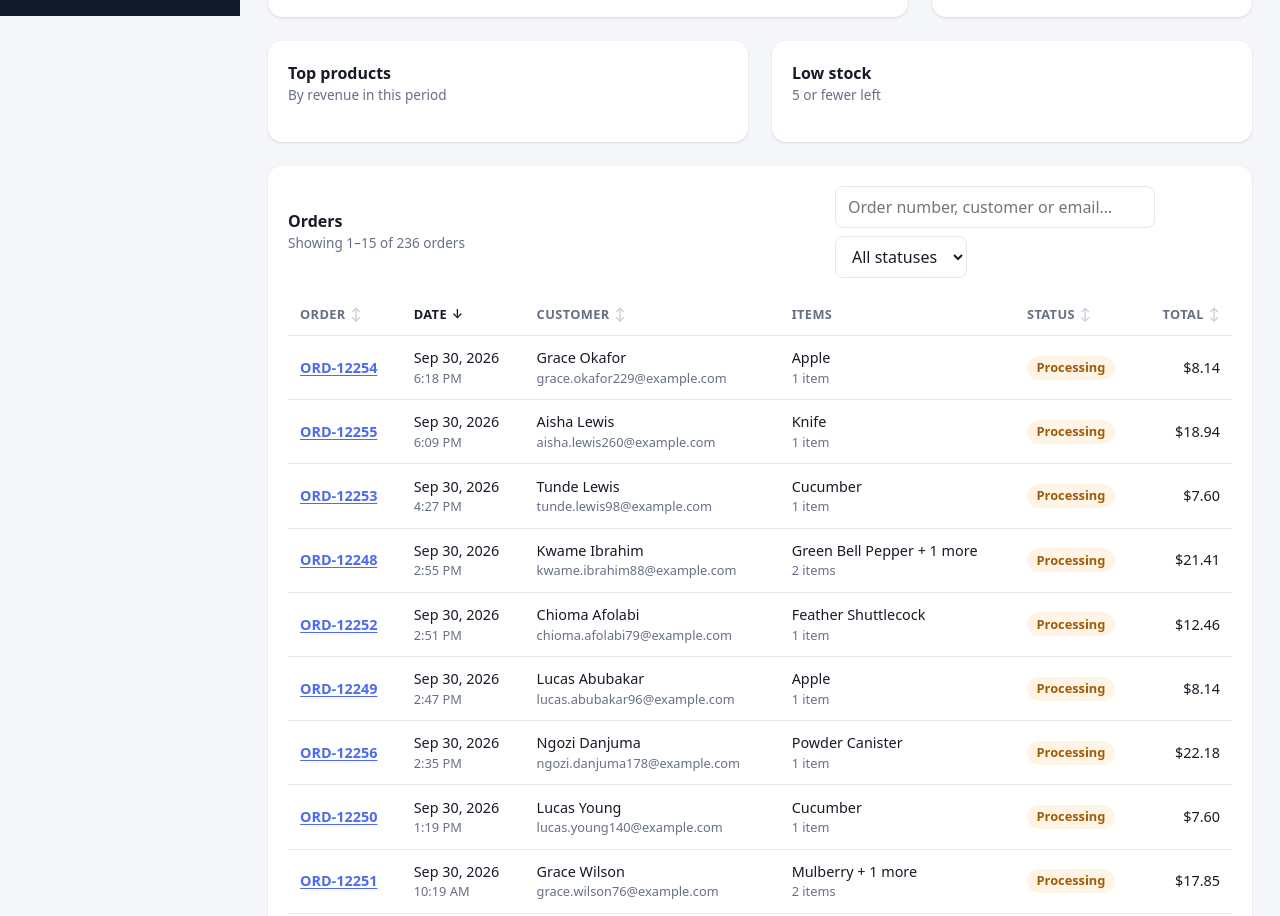
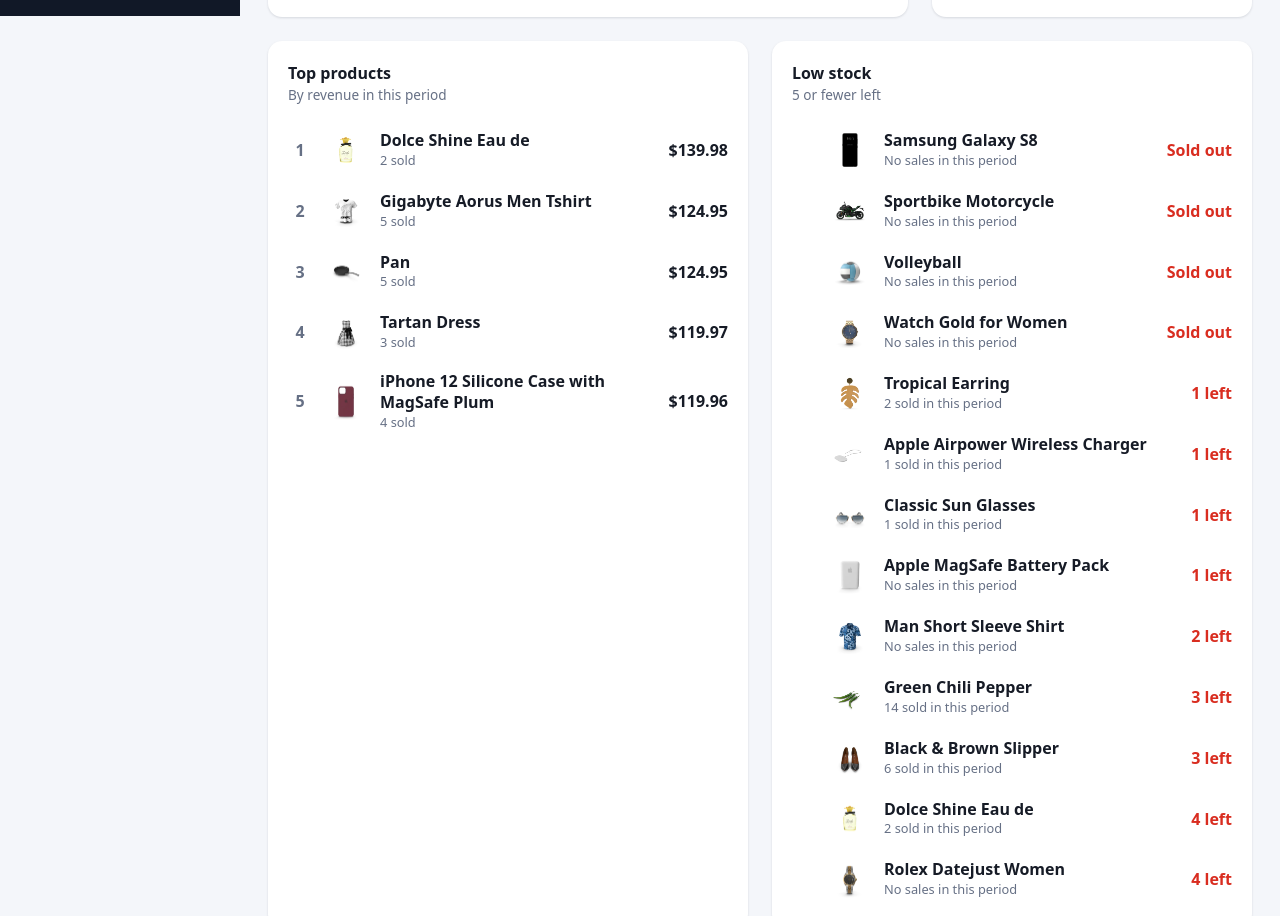
Before and after one commit to vincentonyenze/admin-dashboard, a website with bundled scripts: page index.html in a window 1280 px wide. Shown: the part 784-1700 px from the top of the page. Built offline with nearby package versions, Linux system fonts and the light colour scheme.

Commit message:
add top products and low stock lists

```diff
--- a/js/main.js
+++ b/js/main.js
@@ -24,6 +24,7 @@ import {
   STATUS_ORDER,
 } from "./orders.js";
 import { paginate, pageNumbers } from "./pagination.js";
+import { topProducts, lowStock } from "./products.js";
 import { debounce } from "./utils.js";
 import {
   elements,
@@ -37,6 +38,8 @@ import {
   renderPagination,
   showOrderDialog,
   closeOrderDialog,
+  renderTopProducts,
+  renderLowStock,
   showLoadError,
 } from "./ui.js";
 
@@ -91,6 +94,8 @@ function render() {
   );
   renderRevenueChart(series, unit);
   renderCategoryChart(salesByCategory(inRange, data.categories));
+  renderTopProducts(topProducts(inRange, productsById, 5));
+  renderLowStock(lowStock(data.products, inRange));
 
   rangeOrders = inRange;
   renderOrders();
--- /dev/null
+++ b/js/products.js
@@ -0,0 +1,64 @@
+// Product lists for the dashboard: the best sellers, and what's running
+// out. Pure functions, tested in tests/products.test.js.
+import { isPaid } from "./metrics.js";
+
+// Fewer than this many left counts as "low stock"
+export const LOW_STOCK_AT = 5;
+
+// How many of each product were sold in paid orders, and for how much:
+//   Map(productId -> { unitsSold, salesCents })
+export function productSales(orders) {
+  const sales = new Map();
+  for (const order of orders) {
+    if (!isPaid(order)) continue;
+    for (const item of order.items) {
+      const entry = sales.get(item.productId) ?? { unitsSold: 0, salesCents: 0 };
+      entry.unitsSold += item.quantity;
+      entry.salesCents += item.unitCents * item.quantity;
+      sales.set(item.productId, entry);
+    }
+  }
+  return sales;
+}
+
+// The `limit` products that brought in the most money:
+//   [{ product, unitsSold, salesCents }, ...]
+// A product that's no longer in the shop still counts (its sales really
+// happened); it gets a stand-in with the name from the order.
+export function topProducts(orders, productsById, limit = 5) {
+  const sales = productSales(orders);
+  const names = new Map();
+  for (const order of orders) {
+    for (const item of order.items) names.set(item.productId, item.name);
+  }
+
+  return [...sales]
+    .map(([productId, totals]) => ({
+      product: productsById.get(productId) ?? { id: productId, name: names.get(productId), image: null },
+      ...totals,
+    }))
+    // Most money first; then most units; then A to Z, so it never shuffles
+    .sort(
+      (a, b) =>
+        b.salesCents - a.salesCents ||
+        b.unitsSold - a.unitsSold ||
+        a.product.name.localeCompare(b.product.name)
+    )
+    .slice(0, limit);
+}
+
+// Products at or below LOW_STOCK_AT, most urgent first (sold out at the
+// top), each with how many sold in the period, so you can see which ones
+// will run out soonest:   [{ product, unitsSold }, ...]
+export function lowStock(products, orders) {
+  const sales = productSales(orders);
+  return products
+    .filter((product) => product.stock <= LOW_STOCK_AT)
+    .map((product) => ({ product, unitsSold: sales.get(product.id)?.unitsSold ?? 0 }))
+    .sort(
+      (a, b) =>
+        a.product.stock - b.product.stock ||
+        b.unitsSold - a.unitsSold ||
+        a.product.name.localeCompare(b.product.name)
+    );
+}
--- a/js/ui.js
+++ b/js/ui.js
@@ -45,6 +45,8 @@ export const elements = {
   orderDialogTitle: document.getElementById("order-dialog-title"),
   orderDialogBody: document.getElementById("order-dialog-body"),
   orderDialogClose: document.getElementById("order-dialog-close"),
+  topProducts: document.getElementById("top-products"),
+  lowStock: document.getElementById("low-stock"),
 };
 
 // How each stat card shows its number
@@ -444,3 +446,70 @@ export function showOrderDialog(order, details) {
 export function closeOrderDialog() {
   elements.orderDialog.close();
 }
+
+// ===== Product lists =====
+// One row, used by BOTH lists: (rank) photo, name, a line under it, and a
+// value on the right. Writing it once means the two lists can't drift apart.
+//   rank: 1, 2, 3... or null for no number
+function productRow({ rank = null, product, meta, value, valueClass = "" }) {
+  const item = make("li", "product-row");
+  // Without a rank the grid still has 4 columns, so keep an empty cell
+  item.append(make("span", "product-row__rank", rank === null ? "" : String(rank)));
+
+  if (product.image) {
+    const photo = make("img", "product-row__photo");
+    photo.src = product.image;
+    photo.alt = "";
+    photo.width = 44;
+    photo.height = 44;
+    photo.loading = "lazy";
+    item.append(photo);
+  } else {
+    item.append(make("span", "product-row__photo order-line__photo--missing", "📦"));
+  }
+
+  const info = make("div", "");
+  info.append(make("p", "product-row__name", product.name), make("p", "product-row__meta", meta));
+  item.append(info, make("p", `product-row__value ${valueClass}`.trim(), value));
+  return item;
+}
+
+// A friendly line instead of an empty box
+function emptyRow(text) {
+  return make("li", "product-row__empty", text);
+}
+
+// rows: from topProducts()
+export function renderTopProducts(rows) {
+  elements.topProducts.replaceChildren(
+    ...(rows.length > 0
+      ? rows.map((row, i) =>
+          productRow({
+            rank: i + 1,
+            product: row.product,
+            meta: `${formatCount(row.unitsSold)} sold`,
+            value: formatMoney(row.salesCents),
+          })
+        )
+      : [emptyRow("No sales in this period.")])
+  );
+}
+
+// rows: from lowStock()
+export function renderLowStock(rows) {
+  elements.lowStock.replaceChildren(
+    ...(rows.length > 0
+      ? rows.map((row) =>
+          productRow({
+            product: row.product,
+            meta:
+              row.unitsSold > 0
+                ? `${formatCount(row.unitsSold)} sold in this period`
+                : "No sales in this period",
+            value: row.product.stock === 0 ? "Sold out" : `${row.product.stock} left`,
+            valueClass: "product-row__value--low",
+          })
+        )
+      : [emptyRow("Everything is well stocked.")])
+  );
+}
--- a/style.css
+++ b/style.css
@@ -981,3 +981,17 @@ th[aria-sort="descending"] {
 .order-summary__row--total dt {
   color: var(--color-text);
 }
+
+.product-row__empty {
+  padding: 1rem 0;
+  color: var(--color-muted);
+}
+
+/* The 📦 stand-in, sized like a product photo */
+.product-row .order-line__photo--missing {
+  display: grid;
+  place-items: center;
+  width: 44px;
+  height: 44px;
+  border-radius: var(--radius-small);
+}
```
Also changed, not shown: tests/products.test.js (added, +67 -0 lines).
